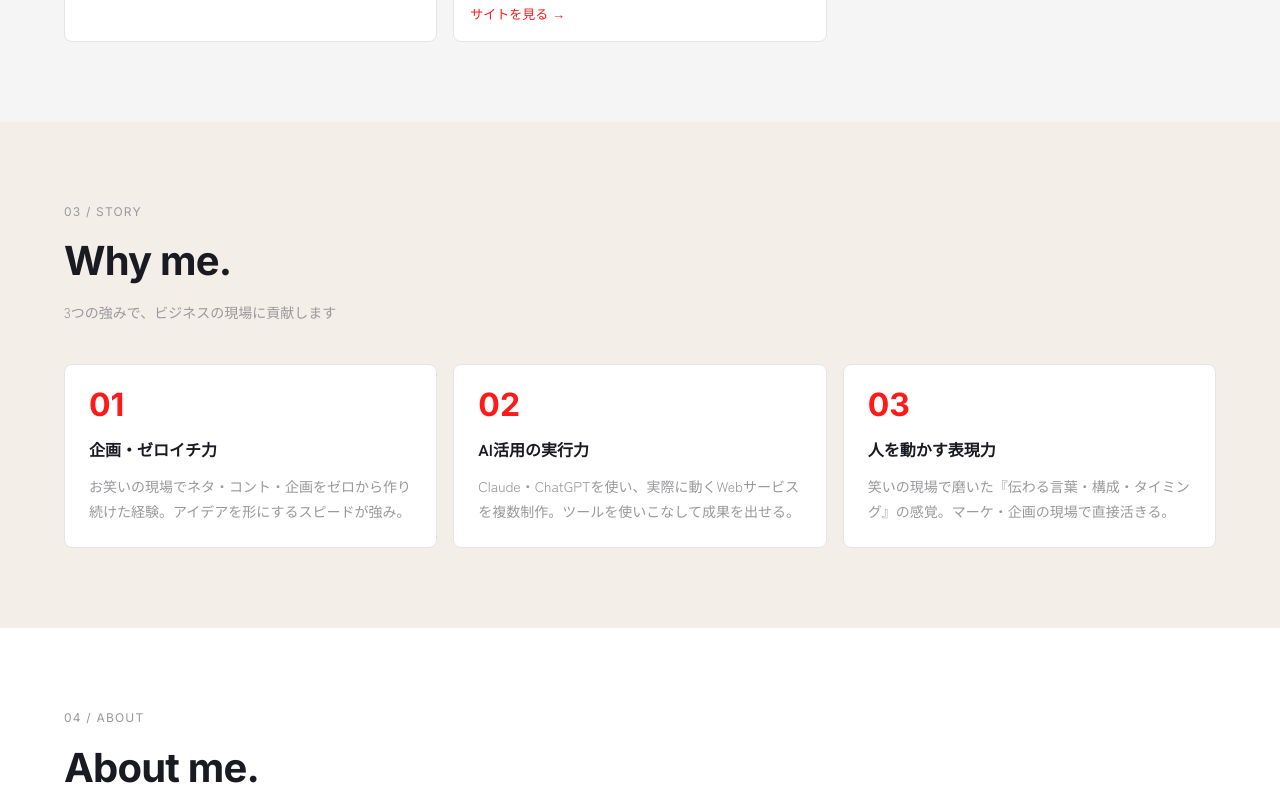
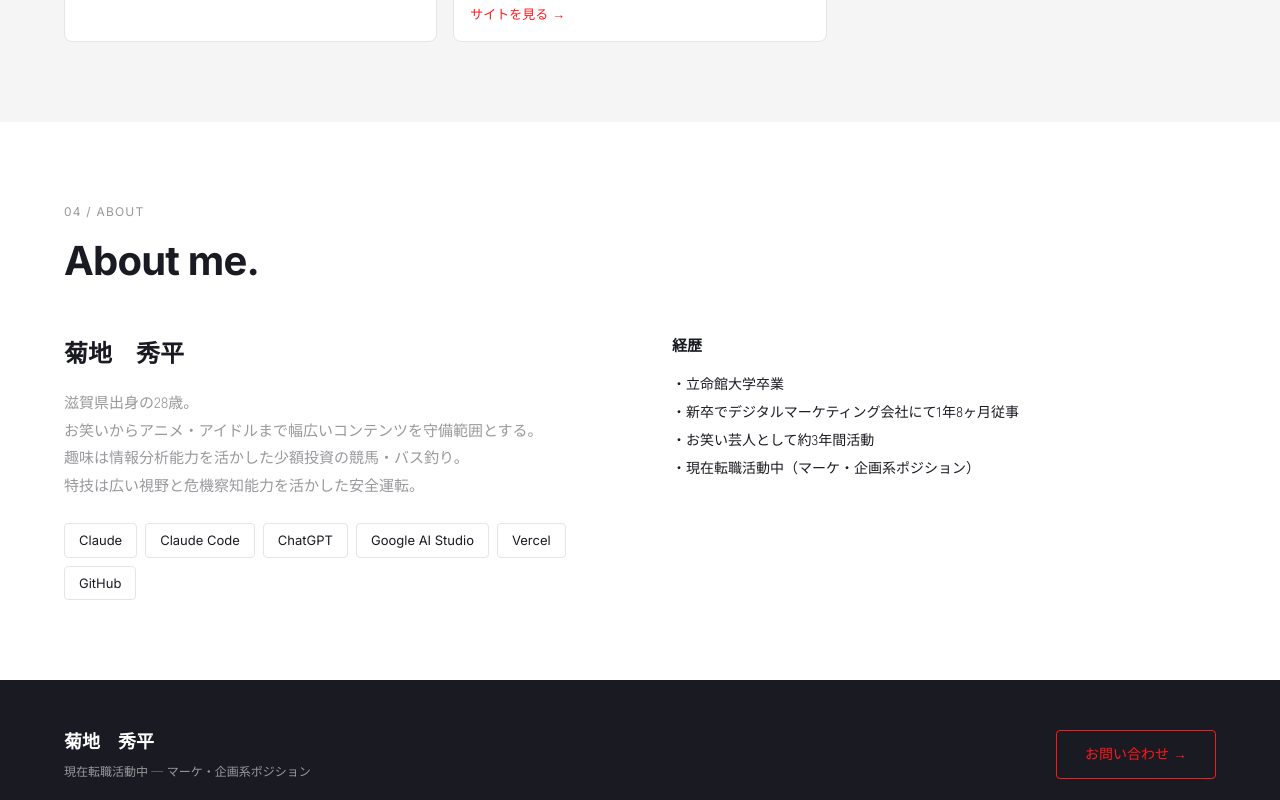
Before and after one commit to ponzu-xc90/portfolio, a Next.js app: page / in a window 1280 px wide. Shown: the part 1840-2640 px from the top of the page. Built offline with nearby package versions, Linux system fonts and the light colour scheme.

Commit message:
update about section and remove story section

```diff
--- a/app/page.tsx
+++ b/app/page.tsx
@@ -1,7 +1,6 @@
 import Nav from "@/components/Nav";
 import Hero from "@/components/Hero";
 import Works from "@/components/Works";
-import Story from "@/components/Story";
 import About from "@/components/About";
 import Footer from "@/components/Footer";
 
@@ -12,7 +11,6 @@ export default function Home() {
       <main>
         <Hero />
         <Works />
-        <Story />
         <About />
       </main>
       <Footer />
--- a/components/About.tsx
+++ b/components/About.tsx
@@ -11,8 +11,9 @@ const tools = [
 ];
 
 const career = [
-  "お笑い芸人として3年間活動",
-  "デジタルマーケティング運用に従事",
+  "立命館大学卒業",
+  "新卒でデジタルマーケティング会社にて1年8ヶ月従事",
+  "お笑い芸人として約3年間活動",
   "現在転職活動中（マーケ・企画系ポジション）",
 ];
 
@@ -29,7 +30,10 @@ export default function About() {
           <div className={styles.left}>
             <h3 className={styles.name}>菊地　秀平</h3>
             <p className={styles.bio}>
-              お笑い芸人として活動しながら、AIを活用したWebサービス・アプリの開発を独学で行っています。笑いの感覚とAIを掛け合わせた、他にない視点でモノを作ることが好きです。現在はマーケ・企画系職種での転職活動中。
+              滋賀県出身の28歳。<br />
+              お笑いからアニメ・アイドルまで幅広いコンテンツを守備範囲とする。<br />
+              趣味は情報分析能力を活かした少額投資の競馬・バス釣り。<br />
+              特技は広い視野と危機察知能力を活かした安全運転。
             </p>
             <ul className={styles.tools}>
               {tools.map((tool) => (
--- a/components/Nav.tsx
+++ b/components/Nav.tsx
@@ -21,9 +21,6 @@ export default function Nav() {
           <Link href="#works" className={styles.link} onClick={close}>
             Works
           </Link>
-          <Link href="#story" className={styles.link} onClick={close}>
-            Story
-          </Link>
           <Link href="#about" className={styles.link} onClick={close}>
             About
           </Link>
--- a/components/Story.module.css
+++ /dev/null
@@ -1,83 +0,0 @@
-.section {
-  background: var(--warm-beige);
-  padding: 80px 0;
-}
-
-.inner {
-  max-width: 1200px;
-  margin: 0 auto;
-  padding: 0 24px;
-}
-
-.header {
-  margin-bottom: 40px;
-}
-
-.label {
-  font-family: var(--font-en);
-  text-transform: uppercase;
-  color: var(--medium-gray);
-  font-size: 12px;
-  letter-spacing: 0.1em;
-  margin-bottom: 8px;
-}
-
-.title {
-  font-family: var(--font-en);
-  font-weight: 700;
-  font-size: clamp(28px, 4vw, 40px);
-  letter-spacing: -0.02em;
-  margin-bottom: 8px;
-  color: var(--dark-navy);
-}
-
-.subtitle {
-  font-size: 14px;
-  color: var(--medium-gray);
-}
-
-.grid {
-  display: grid;
-  grid-template-columns: repeat(3, 1fr);
-  gap: 16px;
-}
-
-.card {
-  background: var(--white);
-  border: 1px solid var(--light-border);
-  border-radius: var(--radius-md);
-  padding: 24px;
-}
-
-.number {
-  display: block;
-  font-family: var(--font-en);
-  font-weight: 700;
-  font-size: 32px;
-  color: var(--brand-red);
-  line-height: 1;
-  margin-bottom: 16px;
-}
-
-.cardTitle {
-  font-weight: 700;
-  font-size: 16px;
-  margin-bottom: 12px;
-  color: var(--dark-navy);
-}
-
-.desc {
-  font-size: 14px;
-  line-height: 1.75;
-  color: var(--medium-gray);
-}
-
-@media (max-width: 768px) {
-  .section {
-    padding: 56px 0;
-  }
-
-  .grid {
-    grid-template-columns: 1fr;
-  }
-}
--- a/components/Story.tsx
+++ /dev/null
@@ -1,47 +0,0 @@
-// Storyセクション — 3つの強みを白背景カードで紹介
-import styles from "./Story.module.css";
-
-const items = [
-  {
-    number: "01",
-    title: "企画・ゼロイチ力",
-    description:
-      "お笑いの現場でネタ・コント・企画をゼロから作り続けた経験。アイデアを形にするスピードが強み。",
-  },
-  {
-    number: "02",
-    title: "AI活用の実行力",
-    description:
-      "Claude・ChatGPTを使い、実際に動くWebサービスを複数制作。ツールを使いこなして成果を出せる。",
-  },
-  {
-    number: "03",
-    title: "人を動かす表現力",
-    description:
-      "笑いの現場で磨いた『伝わる言葉・構成・タイミング』の感覚。マーケ・企画の現場で直接活きる。",
-  },
-];
-
-export default function Story() {
-  return (
-    <section id="story" className={styles.section}>
-      <div className={styles.inner}>
-        <header className={styles.header}>
-          <p className={styles.label}>03 / Story</p>
-          <h2 className={styles.title}>Why me.</h2>
-          <p className={styles.subtitle}>3つの強みで、ビジネスの現場に貢献します</p>
-        </header>
-
-        <ul className={styles.grid}>
-          {items.map((item) => (
-            <li key={item.number} className={styles.card}>
-              <span className={styles.number}>{item.number}</span>
-              <h3 className={styles.cardTitle}>{item.title}</h3>
-              <p className={styles.desc}>{item.description}</p>
-            </li>
-          ))}
-        </ul>
-      </div>
-    </section>
-  );
-}
```
